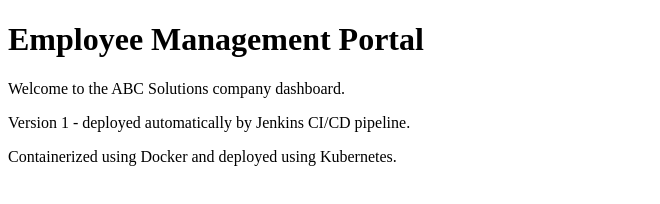
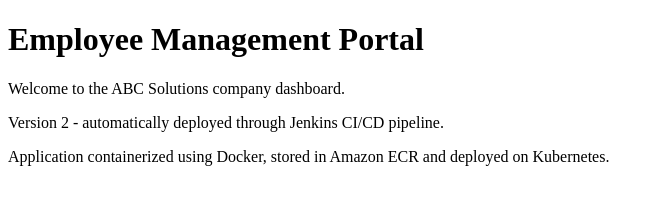
Before and after one commit to RahulRemanan2001/employee-management-portal, a plain HTML site: page index.html in a window 1280 px wide. Shown: the whole page, without its empty margins (0-660 px from the left). Drawn offline with Linux system fonts and the light colour scheme.

Commit message:
Update Employee Portal to Version 2

```diff
--- a/index.html
+++ b/index.html
@@ -8,10 +8,10 @@
 
     <p>Welcome to the ABC Solutions company dashboard.</p>
 
-    <p>Version 1 - deployed automatically
-    by Jenkins CI/CD pipeline.</p>
+    <p>Version 2 - automatically deployed
+    through Jenkins CI/CD pipeline.</p>
 
-    <p>Containerized using Docker and
-    deployed using Kubernetes.</p>
+    <p>Application containerized using Docker,
+    stored in Amazon ECR and deployed on Kubernetes.</p>
 </body>
 </html>
```
